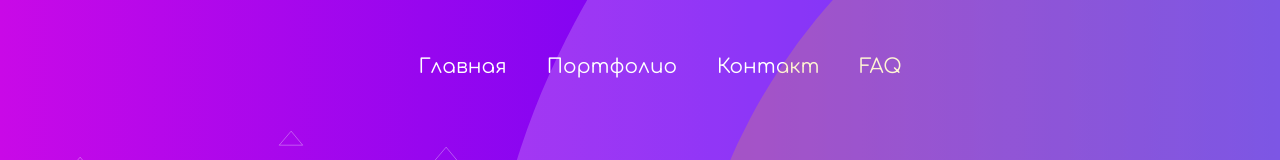
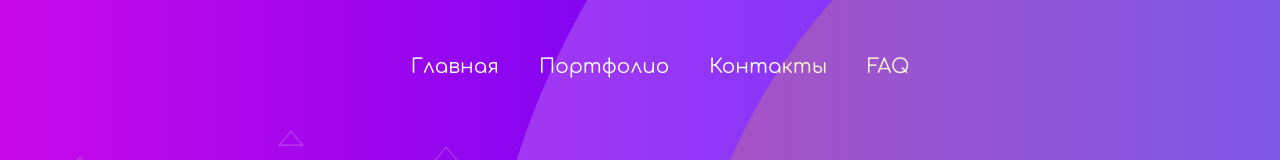
Before and after one commit to wwxxvision/developing, a plain HTML site: page index.html in a window 1280 px wide. Shown: the top 160 px of the page. Drawn offline with Linux system fonts and the light colour scheme.

Commit message:
new stage

```diff
--- a/index.html
+++ b/index.html
@@ -58,7 +58,7 @@
              <ul class="menu-list">
                 <li class="menu-list__item">Главная</li>
                 <li class="menu-list__item">Портфолио</li>
-                <li class="menu-list__item">Контакт</li>
+                <li class="menu-list__item">Контакты</li>
                 <li class="menu-list__item">FAQ</li>
              </ul>
           </nav>
```
